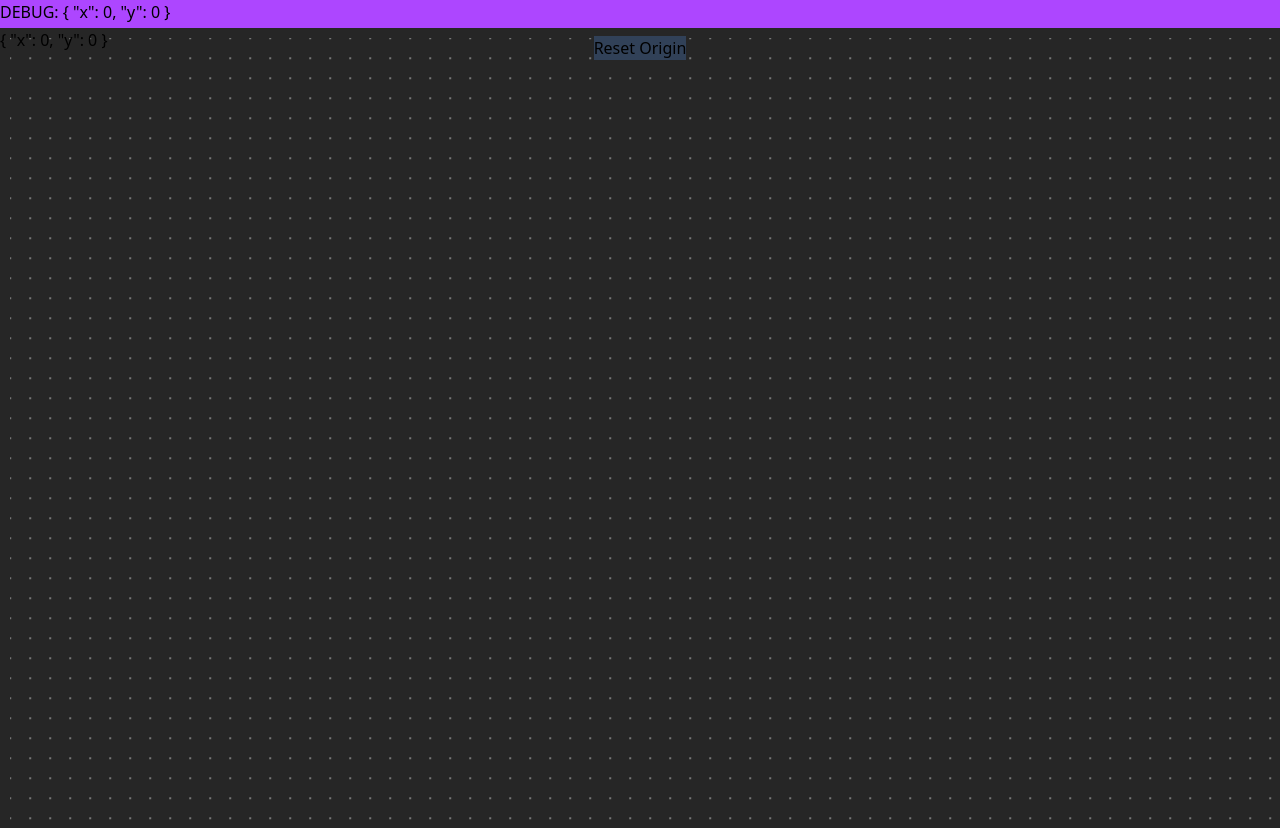
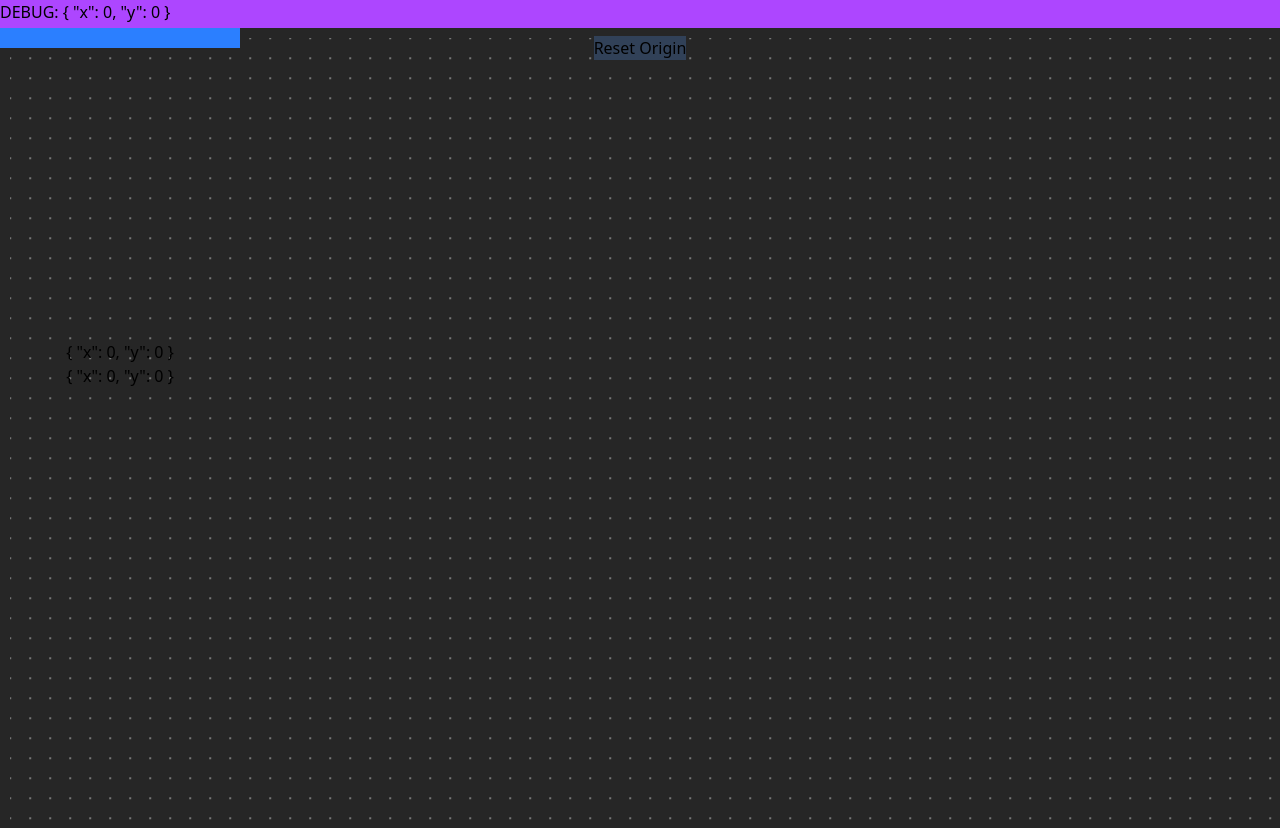
Before and after one commit to archiviofontiorali/permea, a Vue app: page / in a window 1280 px wide. Built offline with nearby package versions, Linux system fonts and the light colour scheme; the HTML template or start-up script is replaced by a standard one.

Commit message:
Add drag feature to CanvasItemCard

```diff
--- a/src/components/CanvasItemCard.vue
+++ b/src/components/CanvasItemCard.vue
@@ -1,12 +1,32 @@
 <script setup lang="ts">
 import type { CanvasPosition } from '../App.vue'
+import { ref } from 'vue'
+import type { Ref } from 'vue'
+import interact from 'interactjs'
 
 const { origin } = defineProps<{ origin: CanvasPosition }>()
+
+const position: Ref<CanvasPosition> = ref({ x: 0, y: 0 })
+
+interact('#card .drag-zone').draggable({
+  listeners: {
+    move(event) {
+      position.value.x += event.dx
+      position.value.y += event.dy
+    },
+  },
+})
 </script>
 
 <template>
-  <article :style="{ transform: `translate(${origin.x}px, ${origin.y}px)` }">
-    {{ origin }}
+  <article
+    id="card"
+    class="flex flex-col justify-between align-middle text-center"
+    :style="{ transform: `translate(${origin.x + position.x}px, ${origin.y + position.y}px)` }"
+  >
+    <div class="w-full h-5 bg-blue-500 drag-zone"></div>
+    {{ origin }}<br />
+    {{ position }}
   </article>
 </template>
 
```
